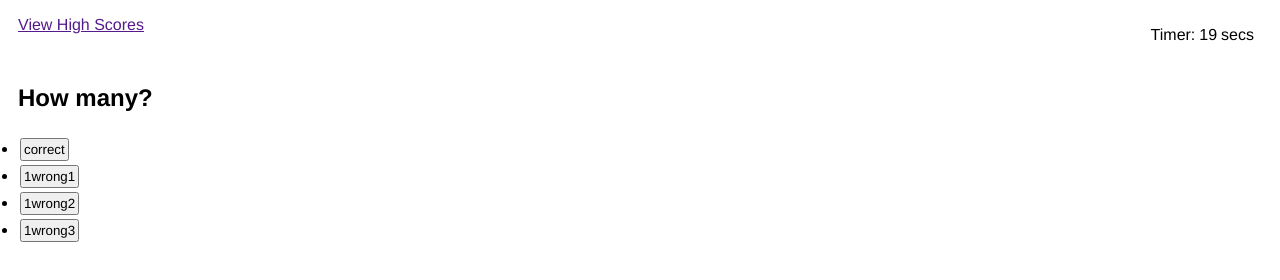
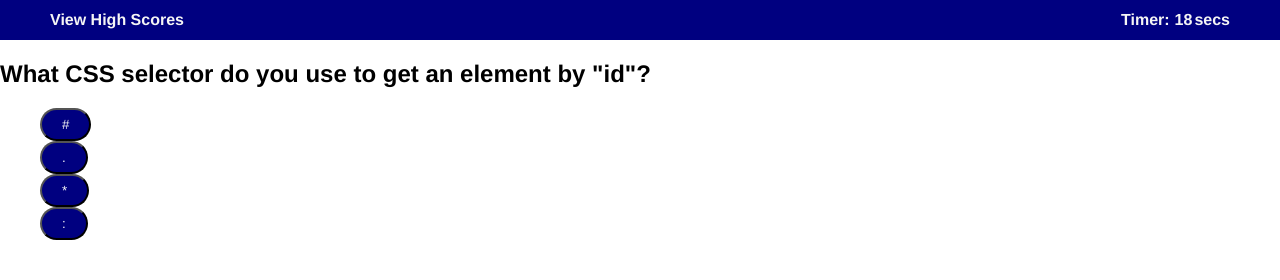
Before and after one commit to cormillionaire/Corny-Code-Quiz, a plain HTML site: page index.html in a window 1280 px wide. Both pictures are taken after a click on the button "Start Quiz". Drawn offline with Linux system fonts and the light colour scheme.

Commit message:
added css and played with styles as well as tightened up some of the behavior after doing some testing. there was some weird stuff in there that was resolved by me reorganizing my javascript - what a good lesson learned the hard way despite all the warnings

```diff
--- a/assets/css/style.css
+++ b/assets/css/style.css
@@ -1,27 +1,101 @@
+:root {
+--light: whitesmoke;
+--back: navy;
+--alert: #ff961d;
+}
+
 * {
     font-family: helvetica, sans-serif;
-    padding: 2px;
 }
+
 header {
     display: flex;
-    flex-wrap: nowrap;
+    flex: wrap;
     justify-content: space-between;
     text-align: center;
+    background: var(--back);
+    color: var(--light);
+    font-weight: bold;
+    padding: 0px 50px 0px 50px;
+    line-height:40px;
+}
+header a {
+    color: var(--light);
+    text-decoration: none;
+    align-content: center;
+}
+
+body {
+    margin: 0px;
+}
+
+main {
+    justify-content: center;
 }
 
 hr {
     height: .5px;
     border: none;
     background-color: #7E7E7E;
+    width: 90%;
+
+}
+button {
+    background: var(--back);
+    color: var(--light);
+    padding: 7px 20px 7px 20px;
+    border-radius: 30px;
+}
+
+button:hover {
+    background: lightseagreen;
+    font-weight: bold;
+}
+
+button#clearScores:hover {
+    background: #ff961d;
+    font-weight: bold;
 }
 
 .timer {
     display: flex;
-    flex-wrap: nowrap;
-    justify-content: space-between;
+    flex-wrap: wrap;
+}
+
+.timer-text {
+    padding-right: 5px;
+}
+
+.timer-count {
+    padding-right: 2px;
+}
+
+#answers ul{
+    list-style: none;
+}
+
+#highScores {
+    text-align: center;
+}
+
+ul {
+    list-style: none;
+}
+
+ul.scores li:before{
+    content: '\002b50';
     padding: 10px;
 }
 
+#result{
+    justify-content: center;
+    text-align: center;
+}
+
+#quizSummary{
+    margin: 10px;
+    text-align: center;
+}
 
 #highScoreSubmit {
     display: none;
--- a/assets/js/script.js
+++ b/assets/js/script.js
@@ -8,30 +8,30 @@ let quizAnswer = document.querySelector('.answers');
 let startBttn = document.querySelector(".start-button");
 let highScoreCapture = document.querySelector('#highScoreSubmit');
 let storeScore = document.querySelector('#intialsSubmit');
-let timeLeft = 20;
+let timeLeft;
 let timeInterval;
 
 //Question answer objects
 let quiz1 = {
-    question: 'How many?',
-    answers: ["correct", "1wrong1", "1wrong2", "1wrong3"],
+    question: 'What CSS selector do you use to get an element by "id"?',
+    answers: ["#", ".", "*", ":"],
     answerCorrect: 0
 }
 let quiz2 = {
-    question: 'second one?',
-    answers: ["2wrong1", "2wrong2", "2wrong3", "2correct"],
+    question: 'How many parameters can you have in a function?',
+    answers: ["0", "1", "As many as you want", "All of the above"],
     answerCorrect: 3
 }
 let quiz3 = {
-    question: 'third one?',
-    answers: ["3wrong1", "3wrong2", "3wrong3", "3correct"],
-    answerCorrect: 3
+    question: 'How do you declare an array in JavaScript?',
+    answers: ["{}", "()", "[]", "<>"],
+    answerCorrect: 2
 }
 
 let quiz4 = {
-    question: 'fourth one?',
-    answers: ["4wrong1", "4wrong2", "4correct", "4wrong3"],
-    answerCorrect: 2
+    question: 'What does CSS stand for?',
+    answers: ["Cansei de Ser Sexy", "Centralized Standard Style", "Conforming Style System", "Cascading Style Sheets"],
+    answerCorrect: 3
 }
 
 let quizObjectArray = [quiz1, quiz2, quiz3, quiz4]
@@ -41,31 +41,30 @@ let quizObjectArray = [quiz1, quiz2, quiz3, quiz4]
 function timer() {
     timeInterval = setInterval(function () {
         // As long as the `timeLeft` is greater than 1
-        if (timeLeft >= 0) {
+        if (timeLeft > 0) {
+            timeLeft--;
             timerCount.textContent = timeLeft;
-            timeLeft--;
             // If timer reaches 0 before end of quiz, throw failure message to start over
         } else {
-            clearInterval(timeInterval);
-            deleteQuestion();
-            quizStart.setAttribute("style", "display:block");
-            quizTitle.textContent = "Times Up!";
-            quizInfo.textContent = "You weren't able to finish on time. You should try again."
+            timesUp();
         }
     }, 1000);
-    console.log("timer running")
-    console.log(timeLeft)
 }
 
-function stopTimer() {
+function timesUp() {
     clearInterval(timeInterval);
+    deleteQuestion();
+    quizStart.setAttribute("style", "display:block");
+    quizTitle.textContent = "Times Up!";
+    quizInfo.textContent = "You weren't able to finish on time. You should try again."
+    highScoreCapture.setAttribute("style", "display:none");
 }
 
 function startQuiz() {
     //Hide quiz start
     quizStart.setAttribute("style", "display:none");
+    timeLeft = 20;
     timer();
-    console.log("start quiz running")
     //Show random question/answer combo on page
     displayQuestion(0);
 }
@@ -87,6 +86,10 @@ function deleteQuestion() {
 }
 
 function displayQuestion(quizArrayIndex) {
+    if (quizArrayIndex === quizObjectArray.length) {
+        endQuiz();
+        return;
+    }
     let quiz = quizObjectArray[quizArrayIndex];
     quizQuestion.textContent = quiz.question;
     for (var i = 0; i < quiz.answers.length; i++) {
@@ -106,12 +109,8 @@ function displayQuestion(quizArrayIndex) {
 
 //Function to find and state and store correct or wrong
 function checkAnswer(ansNumSelected, quizArrayIndex) {
-    if (quizArrayIndex === quizObjectArray.length - 1) {
-        console.log("quiz#" + quizArrayIndex)
-        console.log("num" + quizObjectArray.length)
-        endQuiz();
-        return;
-    }
+    console.log("");
+    console.log("user selected"+ ansNumSelected);
     //take in question
     let quiz = quizObjectArray[quizArrayIndex];
     console.log("quiz answer" + quiz.answerCorrect);
@@ -121,20 +120,24 @@ function checkAnswer(ansNumSelected, quizArrayIndex) {
         document.querySelector("#result").innerHTML = "<hr> Correct!";
     } else {
         document.querySelector("#result").innerHTML = "<hr> Wrong!";
-        timeLeft = timeLeft - 10;
+        timeLeft = timeLeft - 5;
         timerCount.textContent = timeLeft;
     }
     //local storage for time and output score
-    console.log("timeleft: " + timeLeft)
     deleteQuestion();
     quizArrayIndex++;
     displayQuestion(quizArrayIndex);
     console.log("new quiz" + quizArrayIndex);
+    if (timeLeft <= 0) {
+        timesUp();
+        timeLeft = 0;
+        timerCount.textContent = timeLeft;
+    }
 }
 // Function for last question
 function endQuiz() {
+    clearInterval(timeInterval);
     localStorage.setItem("Final Score", timeLeft);
-    stopTimer();
     deleteQuestion();
     quizStart.setAttribute("style", "display:block");
     startBttn.setAttribute("style", "display:none");
--- a/highscore/highscore.js
+++ b/highscore/highscore.js
@@ -1,4 +1,5 @@
 let highscoresList = document.querySelector('.scores');
+let noScore = document.querySelector('#noScore');
 let clearScore = document.querySelector('#clearScores');
 
 function scoreRender() {
@@ -6,6 +7,8 @@ function scoreRender() {
     let allScores = JSON.parse(localStorage.getItem("allScores"));
     if (allScores === null){
         allScores = [];
+        highscoresList.innerHTML = "";
+        noScore.textContent = "No scores yet. Go quiz.";
     }
     allScores.sort(compare);
     //cycle through each item in the array and publish the line to the page
@@ -32,4 +35,5 @@ scoreRender();
 
 clearScore.addEventListener("click", function () {
     localStorage.clear();
+    scoreRender();
 });
--- a/index.html
+++ b/index.html
@@ -9,11 +9,11 @@
 
 <body>
   <header>
-    <div class="highscore"><a href src="./highscore/highscore.html">View High Scores</a></div>
+    <div class="highscore"><a href="./highscore/highscore.html">View High Scores</a></div>
 
     <div class="timer">
       <div class="timer-text">Timer: </div>
-      <div class="timer-count">100</div>
+      <div class="timer-count">20</div>
       <div>secs</div>
     </div>
     </div>
```
Also changed, not shown: highscore/highscore.html (+4 -3 lines), images/coding quiz.PNG (added), 1 other file.
